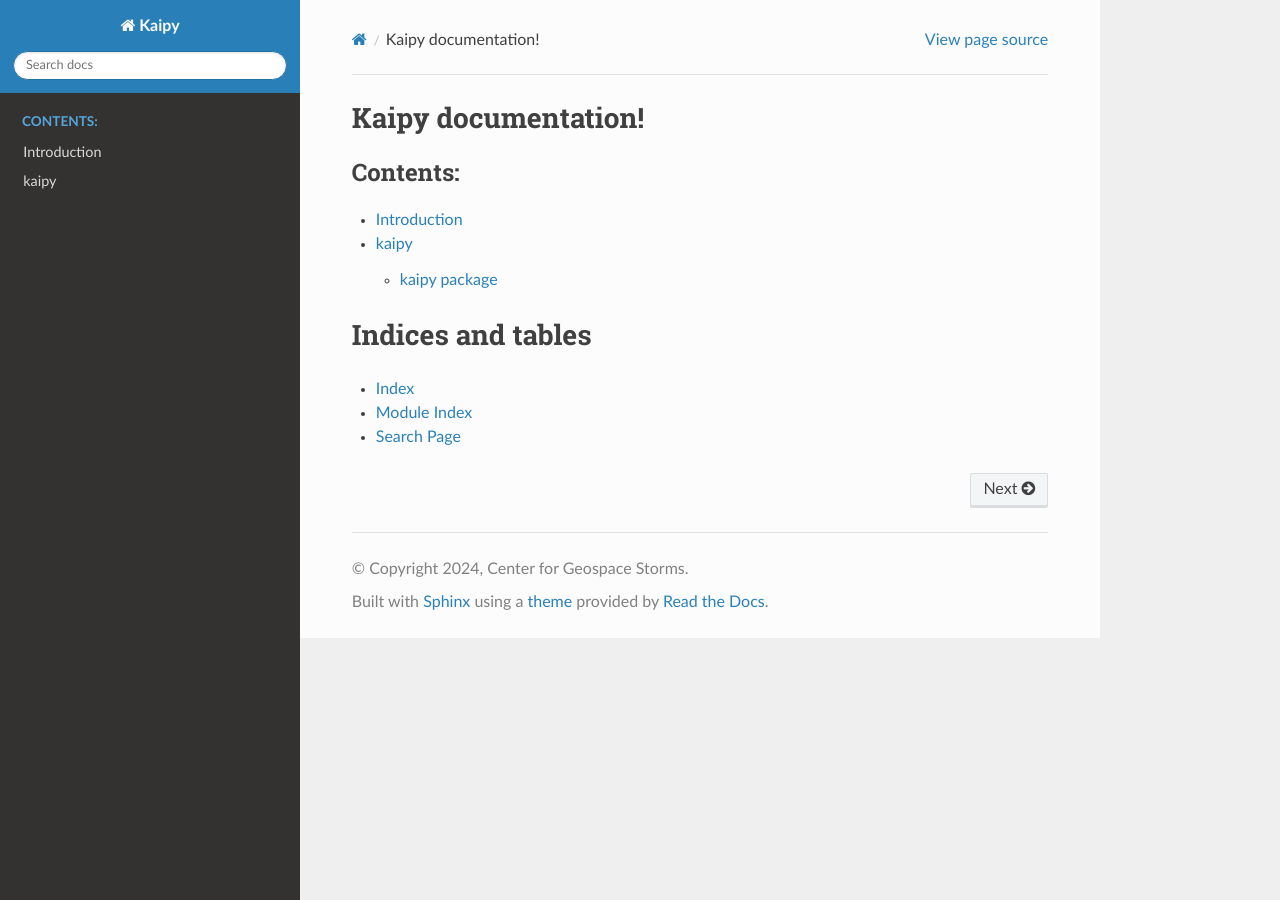
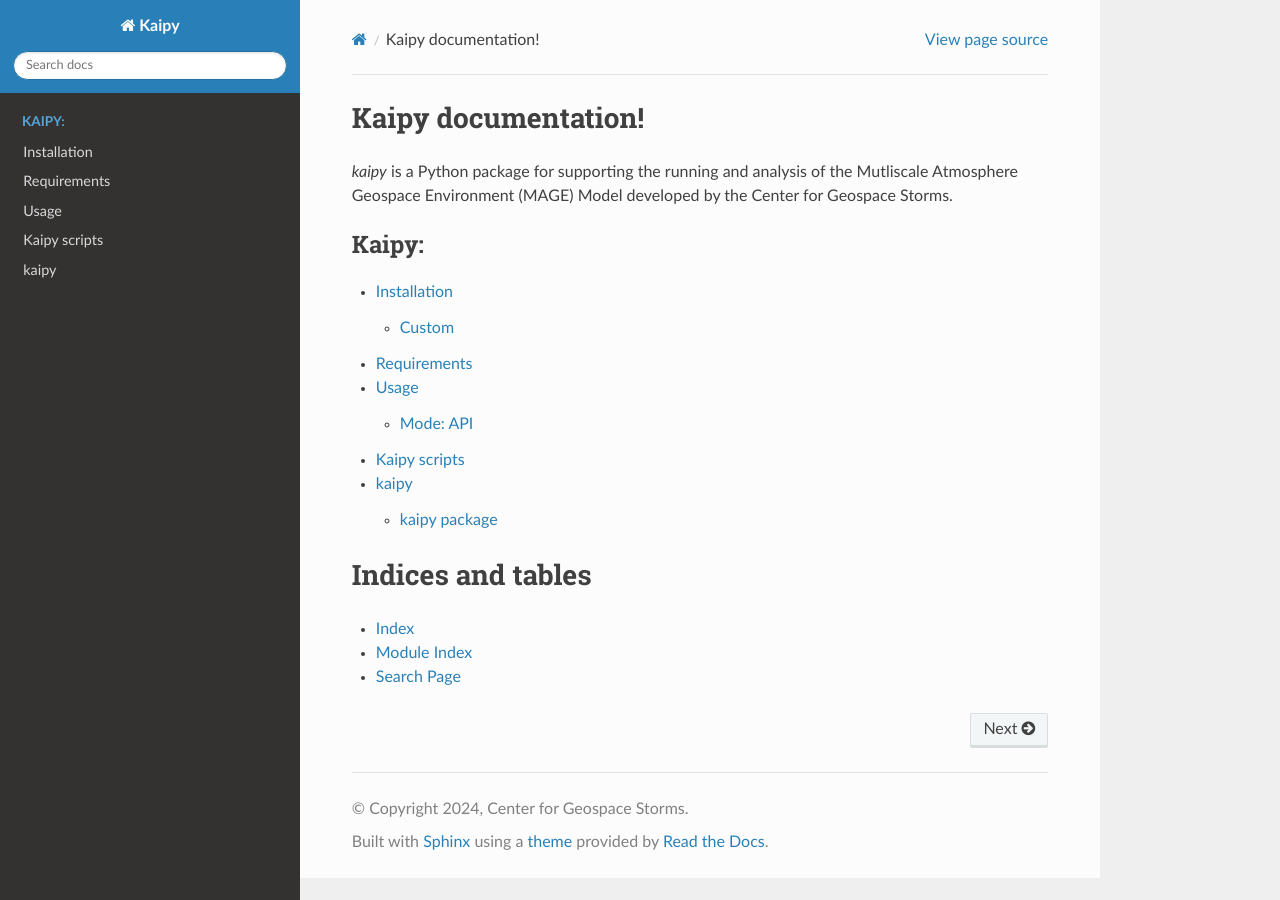
Before and after one commit to darrendezeeuw/kaipy, a Sphinx documentation site: the page built from docs/source/index.rst, in a window 1280 px wide. Built offline with Sphinx 7.4.7 and the Read the Docs theme 2.0.0, drawn with Linux system fonts in a browser that asks for light colours.

Commit message:
Add support for command line scripts

```diff
--- a/docs/source/conf.py
+++ b/docs/source/conf.py
@@ -13,6 +13,7 @@
 import os
 import sys
 sys.path.insert(0, os.path.abspath('../../kaipy'))
+sys.path.insert(1, os.path.abspath('../../kaipy/scripts/quicklook'))
 
 
 # -- Project information -----------------------------------------------------
@@ -33,6 +34,7 @@ release = '1.0.0'
 extensions = [
     'sphinx.ext.autodoc',
     'sphinx.ext.napoleon',
+    'sphinxcontrib.autoprogram',
     'sphinx_rtd_theme'
 ]
 
--- a/docs/source/index.rst
+++ b/docs/source/index.rst
@@ -5,12 +5,16 @@
 
 Kaipy documentation!
 =================================
+`kaipy` is a Python package for supporting the running and analysis of the Mutliscale Atmosphere Geospace Environment (MAGE) Model developed by the Center for Geospace Storms.
 
 .. toctree::
    :maxdepth: 2
-   :caption: Contents:
+   :caption: Kaipy:
 
-   intro
+   kaipy/installation
+   kaipy/requirements
+   kaipy/usage
+   scripts
    modules
 
 
```
Also changed, not shown: docs/source/kaipy/installation.rst (added, +81 -0 lines), docs/source/kaipy/requirements.rst (added, +22 -0 lines), docs/source/kaipy/usage.rst (added, +14 -0 lines), docs/source/scripts.rst (added, +11 -0 lines).
